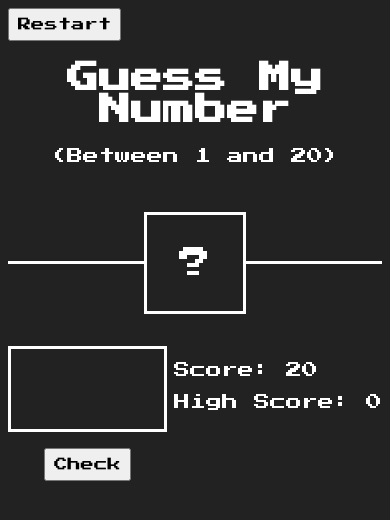
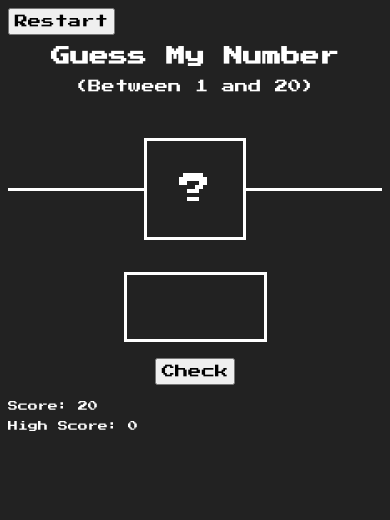
Before and after one commit to hi5hirendra/guess-my-number, a plain HTML site: page index.html in a window 390 px wide. Drawn offline with Linux system fonts and the light colour scheme.

Commit message:
Update style.css

```diff
--- a/style.css
+++ b/style.css
@@ -65,3 +65,29 @@ input {
 .message-area {
     text-align: center;
 }
+
+@media only screen and (max-width: 600px) {
+    button {
+        padding: 0.3rem;
+    }
+
+    h1 {
+        font-size: 1.2em;
+    }
+
+    #between {
+        font-size: smaller;
+    }
+
+    .display-container {
+        display: block;
+    }
+
+    input {
+        padding: 1rem;
+    }
+
+    .score-area {
+        font-size: x-small;
+    }
+}
```
